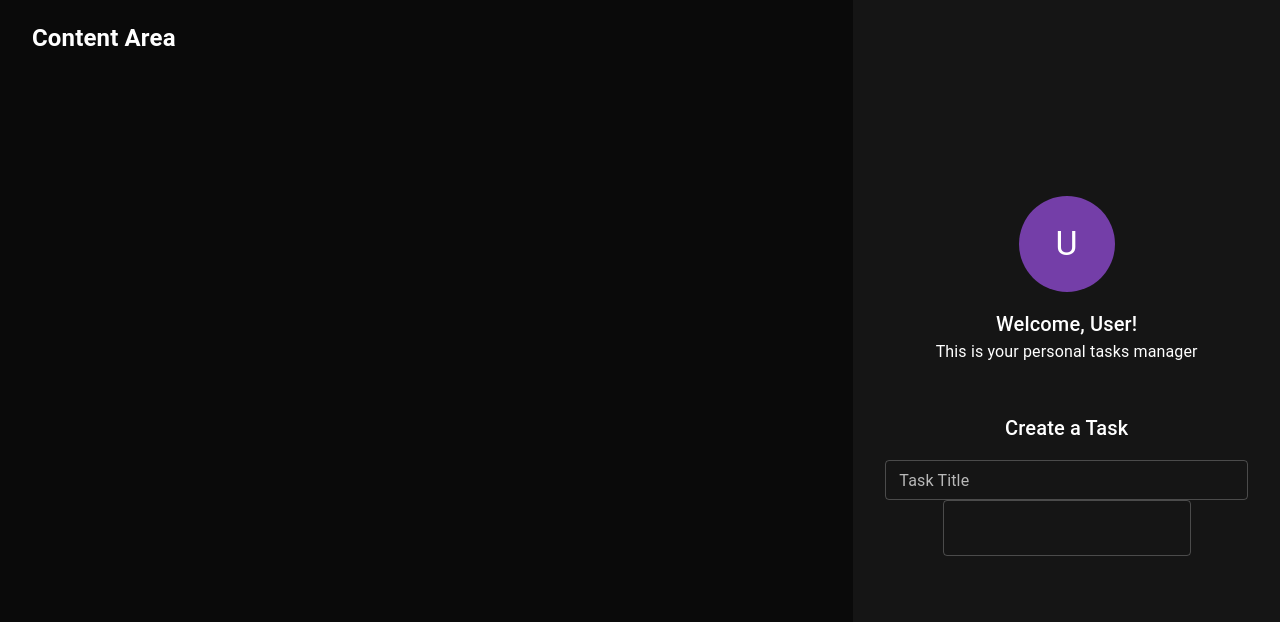
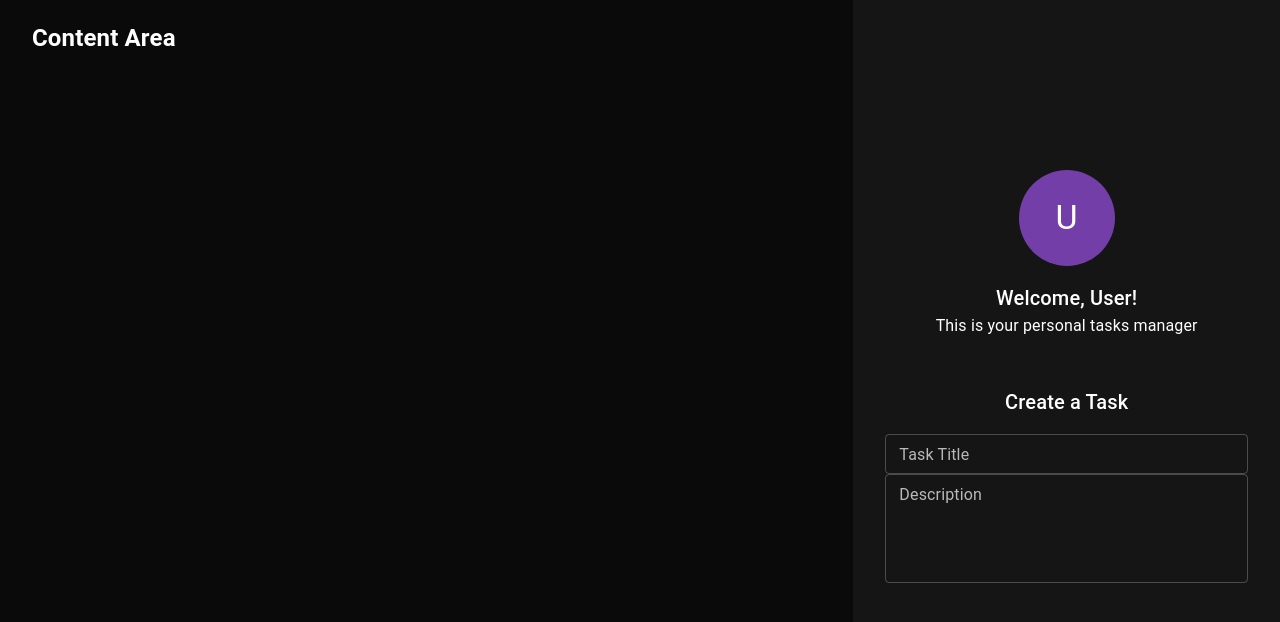
Before and after one commit to SharinLana/typescript-fullstack-tasks-manager, a React (Create React App) app: page / in a window 1280 px wide. Shown: the top 622 px of the page. Built offline with nearby package versions, Linux system fonts and the light colour scheme.

Commit message:
added styles to the TaskDescriptionField component

```diff
--- a/src/components/taskForm/_taskDescriptionField.tsx
+++ b/src/components/taskForm/_taskDescriptionField.tsx
@@ -1,10 +1,19 @@
 import React, { FC, ReactElement } from 'react';
-import {TextField} from "@mui/material";
+import { TextField } from '@mui/material';
 
 const TaskDescriptionField: FC = (): ReactElement => {
   return (
-    <TextField />
-  )
-}
+    <TextField
+      id="description"
+      label="Description"
+      placeholder="Description"
+      variant="outlined"
+      size="small"
+      multiline
+      rows={4}
+      fullWidth
+    />
+  );
+};
 
 export default TaskDescriptionField;
```
